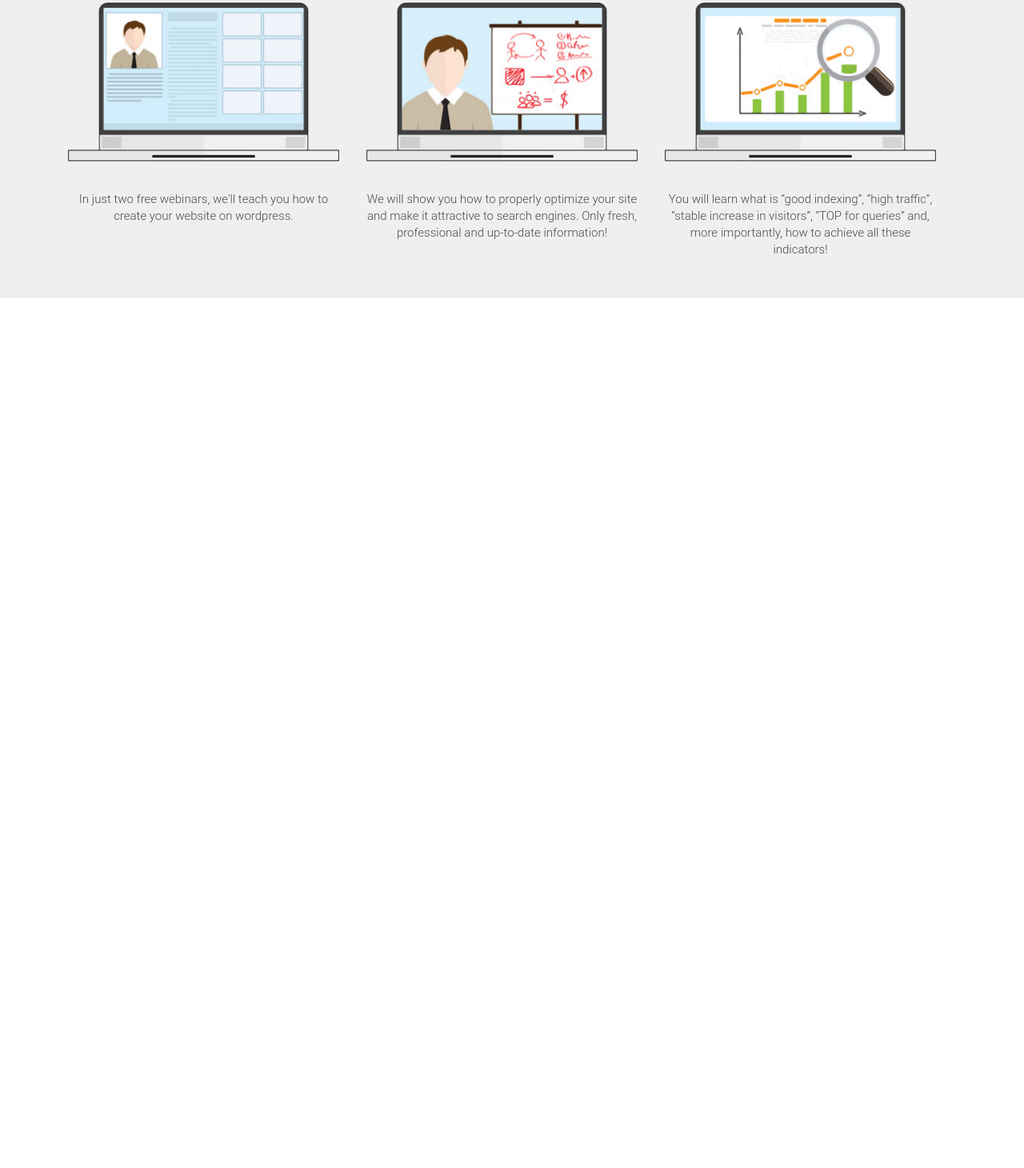
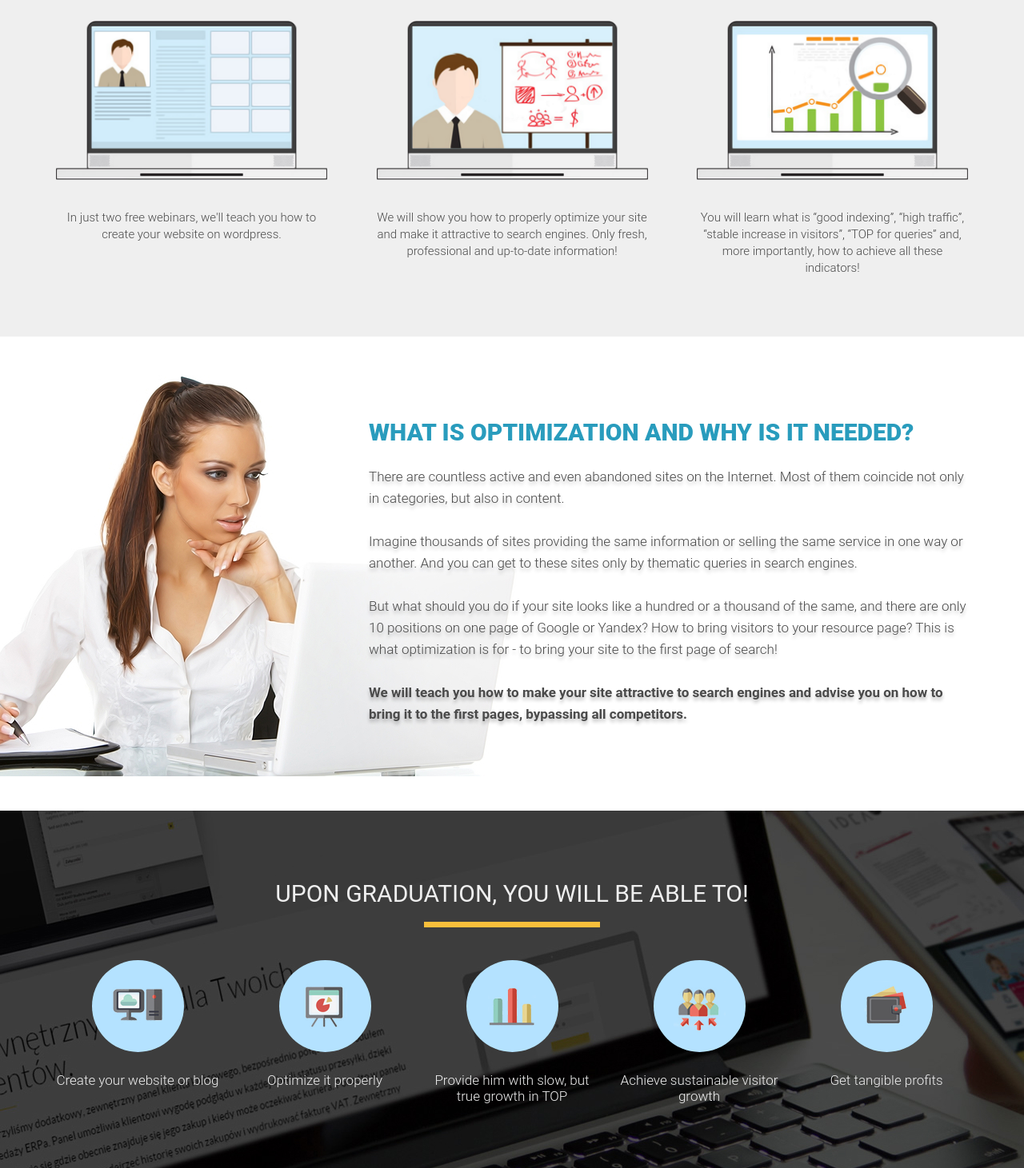
Before and after one commit to PavelShep/wordpress_course_page, a plain HTML site: page index.html in a window 1280 px wide. Shown: the part 1081-2542 px from the top of the page at 80% size. Before the commit the page ends 1454 px from the top, so only its background shows below. Drawn offline with Linux system fonts and the light colour scheme.

Commit message:
add sections optimization and finish

```diff
--- a/css/style.css
+++ b/css/style.css
@@ -7,11 +7,12 @@
 .container {
   width: 1140px;
   margin: 0 auto;
+  position: relative;
 }
 
 /* start styling promo section */
 .promo {
-  height: 850px;
+  min-height: 800px;
   background: url('../img/bg/main_bg.jpg') center center/cover no-repeat;
   padding: 39px 0 62px 0;
 }
@@ -124,12 +125,12 @@ h2.title {
 /* start styling waiting section */
 
 .waiting {
-  height: 604px;
+  min-height: 604px;
   background-color: #efefef;
   padding: 85px 0 75px 0;
 }
 
-.waiting .waiting_header {
+.waiting .waiting_header, .finish .finish_header {
   color: #252525;
   text-align: center;
   font-family: Roboto;
@@ -139,7 +140,7 @@ h2.title {
   text-transform: uppercase;
 }
 
-.waiting .waiting_divider {
+.waiting .waiting_divider, .finish .finish_divider {
   width: 220px;
   height: 7px;
   background-color: #F9BF3B;
@@ -159,14 +160,13 @@ h2.title {
 
 .waiting .waiting_wrapper {
   margin-top: 45px;
+  display: flex;
+  justify-content: space-between;
 }
 
 .waiting .waiting_wrapper .waiting_item {
   width: 339px;
   text-align: center;
-  display: inline-block;
-  vertical-align: top;
-  margin: 0 15px;
 }
 
 .waiting .waiting_wrapper .waiting_item .waiting_img {
@@ -183,5 +183,91 @@ h2.title {
   line-height: 21px;
 }
 
+.optimization {
+  min-height: 550px;
+  padding: 102px 0 107px 0;
+}
+
+.optimization .optimization_header {
+  margin-left: 391px;
+  color: #299CBD;
+  font-family: Roboto;
+  font-size: 30px;
+  font-style: normal;
+  font-weight: 900;
+  text-transform: uppercase;
+}
+
+.optimization .optimization_text {
+  margin-left: 391px;
+  margin-top: 25px;
+  color: #4A4A4A;
+  text-shadow: 0px 4px 4px rgba(0, 0, 0, 0.25);
+  font-family: Roboto;
+  font-size: 17px;
+  font-style: normal;
+  font-weight: 300;
+  line-height: 27px;
+}
+
+.optimization .optimization_text span {
+  color: #4A4A4A;
+  font-family: Roboto;
+  font-size: 17px;
+  font-style: normal;
+  font-weight: 700;
+  line-height: 27px;
+}
+
+.optimization .optimization_img {
+  position: absolute;
+  top: -54px;
+  left: -240px;
+  z-index: -1;
+}
 
 /* end styling waiting section */
+
+/* start styling finish section */
+
+.finish {
+  min-height: 447px;
+  padding: 86px 0 79px 0;
+  background: url("../img/bg/second_bg.jpg") center center/cover no-repeat;
+}
+
+.finish .finish_header {
+  color: #EFEFEF;
+}
+
+.finish .finish_wrapper {
+  margin-top: 41px;
+  display: flex;
+  justify-content: space-between;
+}
+
+.finish .finish_wrapper .finish_item {
+  width: 204px;
+  text-align: center;
+}
+
+.finish .finish_wrapper .finish_item .finish_round {
+  display: flex;
+  justify-content: center;
+  align-items: center;
+  margin: 0 auto;
+  width: 115px;
+  height: 115px;
+  background-color: #B4E2FF;
+  border-radius: 100%;
+}
+
+.finish .finish_wrapper .finish_item .finish_descr {
+  margin-top: 25px;
+  color: #EFEFEF;
+  font-family: Roboto;
+  font-size: 17px;
+  font-style: normal;
+  font-weight: 300;
+  line-height: 20px;
+}
--- a/index.html
+++ b/index.html
@@ -44,6 +44,7 @@
       <h2 class="waiting_header">What awaits you in our course?</h2>
       <div class="waiting_divider"></div>
       <div class="waiting_subheader">2 free full-fledged training webinars, where:</div>
+
       <div class="waiting_wrapper">
         <div class="waiting_item">
           <img src="img/waiting/waiting_1.png" alt="waiting_image_1" class="waiting_img">
@@ -68,6 +69,68 @@
       </div>
     </div>
   </section>
+
+  <section class="optimization">
+    <div class="container">
+      <h2 class="optimization_header">What is optimization and why is it needed?</h2>
+      <div class="optimization_text">
+        There are countless active and even abandoned sites on the Internet.
+        Most of them coincide not only in categories, but also in content.
+        <br><br>
+        Imagine thousands of sites providing the same information or selling the same service in one way or another.
+        And you can get to these sites only by thematic queries in search engines.
+        <br><br>
+        But what should you do if your site looks like a hundred or a thousand of the same, and there are only 10 positions on one page of Google or Yandex? How to bring visitors to your resource page?
+        This is what optimization is for - to bring your site to the first page of search!
+        <br><br>
+        <span>
+          We will teach you how to make your site attractive to search engines and advise you on how to bring it to the first pages, bypassing all competitors.
+        </span>
+      </div>
+
+      <img src="img/bg/woman_bg.jpg" alt="woman" class="optimization_img">
+    </div>
+  </section>
+
+  <section class="finish">
+    <div class="container">
+      <h2 class="finish_header">Upon graduation, you will be able to!</h2>
+      <div class="finish_divider"></div>
+
+      <div class="finish_wrapper">
+        <div class="finish_item">
+          <div class="finish_round">
+            <img src="icons/finish/finish_icon_1.png" alt="finish_icon_1" class="finish_icon">
+          </div>
+          <div class="finish_descr">Create your website or blog</div>
+        </div>
+        <div class="finish_item">
+          <div class="finish_round">
+            <img src="icons/finish/finish_icon_2.png" alt="finish_icon_2" class="finish_icon">
+          </div>
+          <div class="finish_descr">Optimize it properly</div>
+        </div>
+        <div class="finish_item">
+          <div class="finish_round">
+            <img src="icons/finish/finish_icon_3.png" alt="finish_icon_3" class="finish_icon">
+          </div>
+          <div class="finish_descr">Provide him with slow, but true growth in TOP</div>
+        </div>
+        <div class="finish_item">
+          <div class="finish_round">
+            <img src="icons/finish/finish_icon_4.png" alt="finish_icon_4" class="finish_icon">
+          </div>
+          <div class="finish_descr">Achieve sustainable visitor growth</div>
+        </div>
+        <div class="finish_item">
+          <div class="finish_round">
+            <img src="icons/finish/finish_icon_5.png" alt="finish_icon_5" class="finish_icon">
+          </div>
+          <div class="finish_descr">Get tangible profits</div>
+        </div>
+      </div>
+    </div>
+  </section>
 </body>
 
 </html>
```
